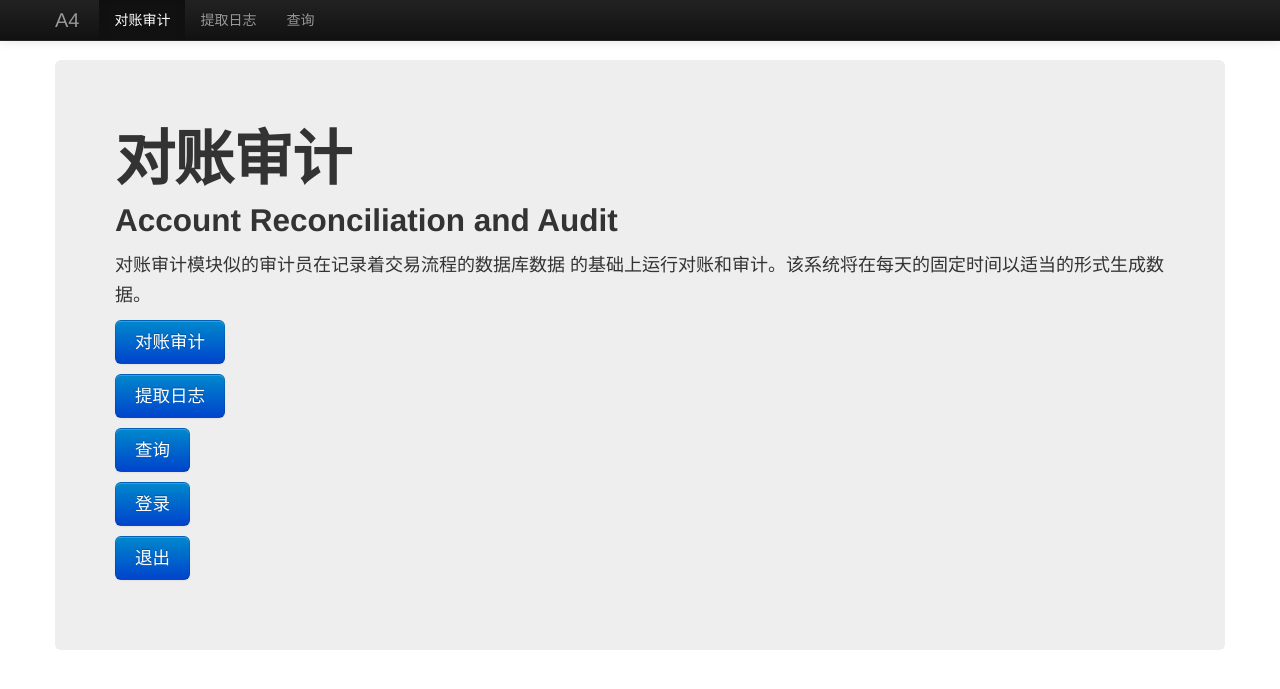
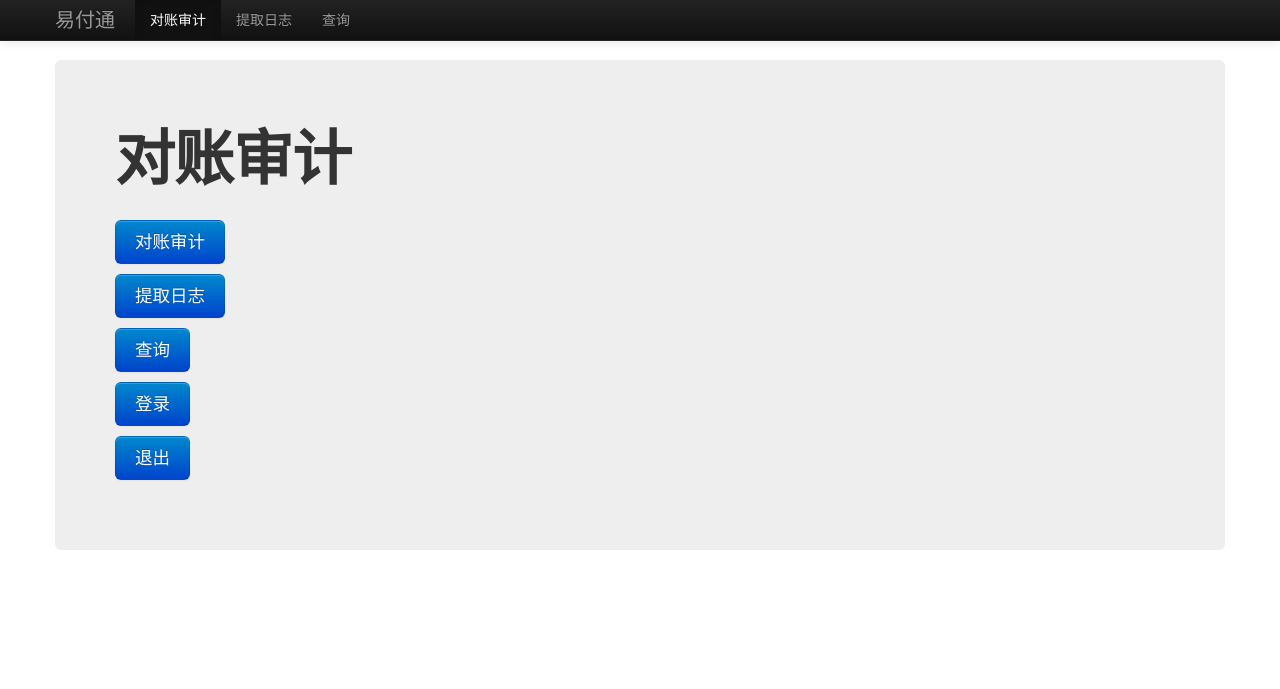
Before and after one commit to jafarsidik/online_payment, a PHP site: page / in a window 1280 px wide. Shown: the top 689 px of the page. Run offline with PHP 8.4, Linux system fonts and the light colour scheme.

Commit message:
细节修改

```diff
--- a/audit0.php
+++ b/audit0.php
@@ -36,7 +36,7 @@ _access();
               <span class="icon-bar"></span>
               <span class="icon-bar"></span>
             </button>
-            <a class="brand" href="./index.html">A4</a>
+            <a class="brand" href="./index.html">易付通</a>
             <div class="nav-collapse collapse">
               <ul class="nav">
                 <li  class="active"><a href="./audit0.php">对账审计</a></li>
--- a/complain.html
+++ b/complain.html
@@ -24,7 +24,7 @@
             <span class="icon-bar"></span>
             <span class="icon-bar"></span>
           </button>
-          <a class="brand" href="./index.html">A4</a>
+          <a class="brand" href="./index.html">易付通</a>
           <div class="nav-collapse collapse">
             <ul class="nav">
               <li><a href="./audit.html">对账审计</a></li>
--- a/get_log0.php
+++ b/get_log0.php
@@ -50,7 +50,7 @@ _access();
               <span class="icon-bar"></span>
               <span class="icon-bar"></span>
             </button>
-            <a class="brand" href="./index.html">A4</a>
+            <a class="brand" href="./index.html">易付通</a>
             <div class="nav-collapse collapse">
               <ul class="nav">
                 <li><a href="./audit0.php">对账审计</a></li>
--- a/index.html
+++ b/index.html
@@ -25,7 +25,7 @@
               <span class="icon-bar"></span>
               <span class="icon-bar"></span>
             </button>
-            <a class="brand" href="./index.html">A4</a>
+            <a class="brand" href="./index.html">易付通</a>
             <div class="nav-collapse collapse">
               <ul class="nav">
                 <li class="active"><a href="./audit0.php">对账审计</a></li>
@@ -41,9 +41,13 @@
       <div class="container">
         <div class="hero-unit">
           <h1>对账审计</h1>
-          <h2>Account Reconciliation and Audit</h2>
-          <p>对账审计模块似的审计员在记录着交易流程的数据库数据
-            的基础上运行对账和审计。该系统将在每天的固定时间以适当的形式生成数据。</p>
+          <br />
+          <!-- <h2>Account Reconciliation and Audit</h2> -->
+          <!-- <p> -->
+          <!--   审计员在记录着交易流程的数据库数据的基础上运行对账和审计。 -->
+          <!--   <br /> -->
+          <!--   该系统将在每天的固定时间以适当的形式生成数据。 -->
+          <!-- </p> -->
 
           <p> <a class="btn btn-primary btn-large inline"
                  href="./audit0.php">对账审计 </a> </p>
--- a/inquery0.php
+++ b/inquery0.php
@@ -50,7 +50,7 @@ _access();
               <span class="icon-bar"></span>
               <span class="icon-bar"></span>
             </button>
-            <a class="brand" href="./index.html">A4</a>
+            <a class="brand" href="./index.html">易付通</a>
             <div class="nav-collapse collapse">
               <ul class="nav">
                 <li><a href="./audit0.php">对账审计</a></li>
--- a/login.php
+++ b/login.php
@@ -76,7 +76,7 @@ if ($_GET['action'] == 'login') {
               <span class="icon-bar"></span>
               <span class="icon-bar"></span>
             </button>
-            <a class="brand" href="./index.html">A4</a>
+            <a class="brand" href="./index.html">易付通</a>
             <div class="nav-collapse collapse">
               <ul class="nav">
                 <li><a href="./audit0.php">对账审计</a></li>
```
